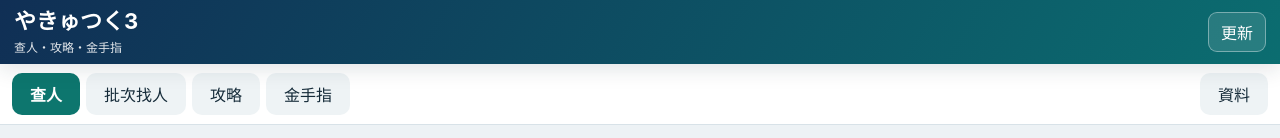
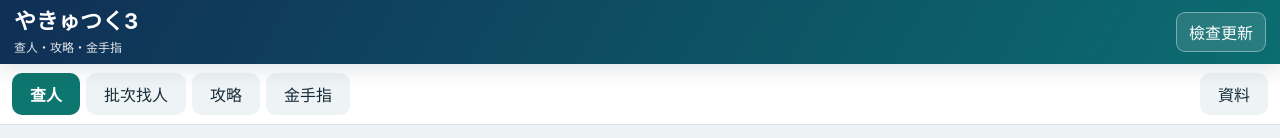
Before and after one commit to mars0884-chu/yakyutsuku3, a website: page index.html in a window 1280 px wide. Shown: the top 138 px of the page. Drawn offline with Linux system fonts and the light colour scheme; no server answers.

Commit message:
Clarify manual update control

```diff
--- a/index.html
+++ b/index.html
@@ -15,7 +15,7 @@
   <div class="brand">
     <div><h1>やきゅつく3</h1><div class="brand-sub">查人・攻略・金手指</div></div>
   </div>
-  <div class="top-actions"><button id="updateBtn" class="ghost">更新</button><button id="installBtn" class="ghost hidden">安裝</button></div>
+  <div class="top-actions"><button id="updateBtn" class="ghost">檢查更新</button><button id="installBtn" class="ghost hidden">安裝</button></div>
 </header>
 <nav class="mainnav" aria-label="主功能">
   <button class="navbtn active" data-view="players">查人</button>
```
